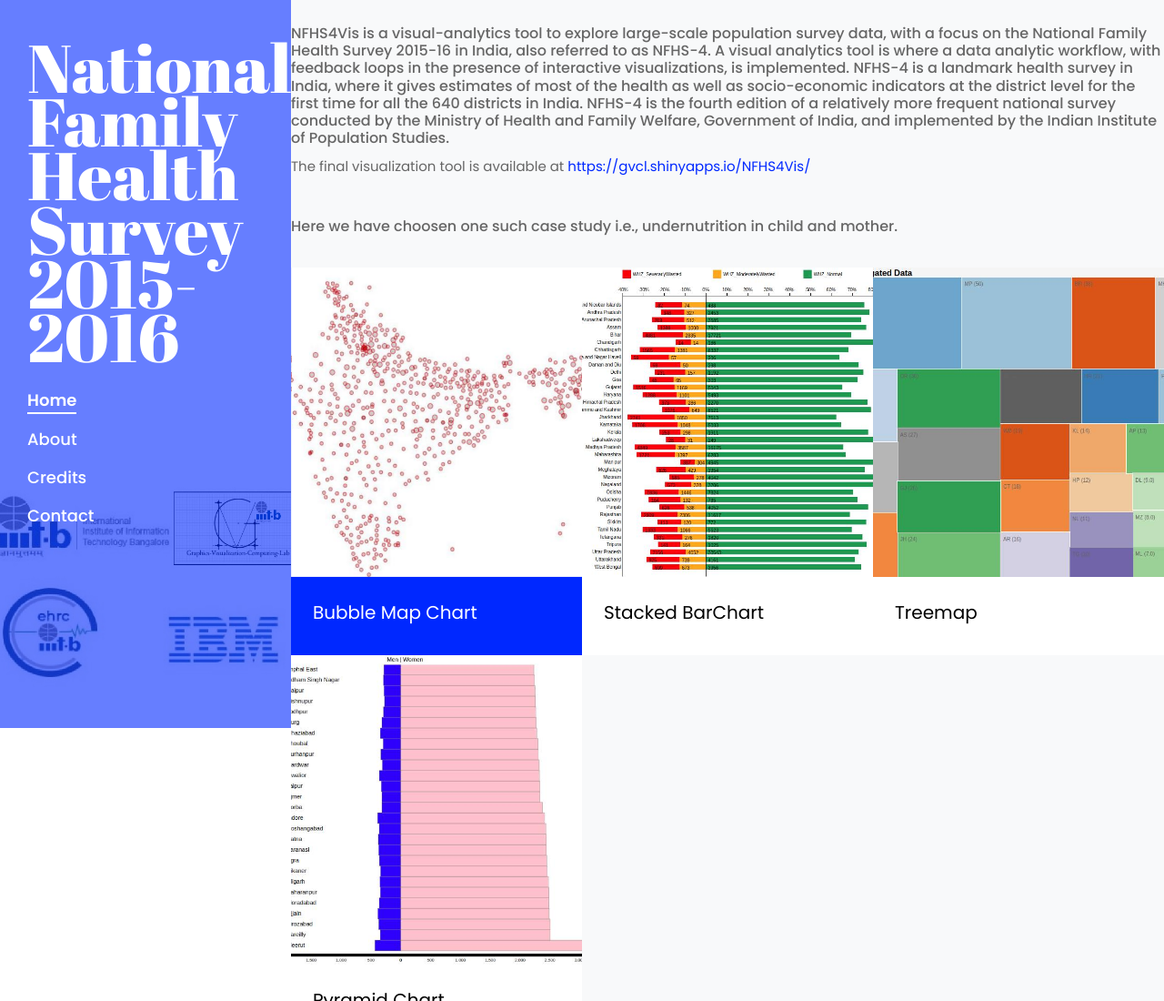
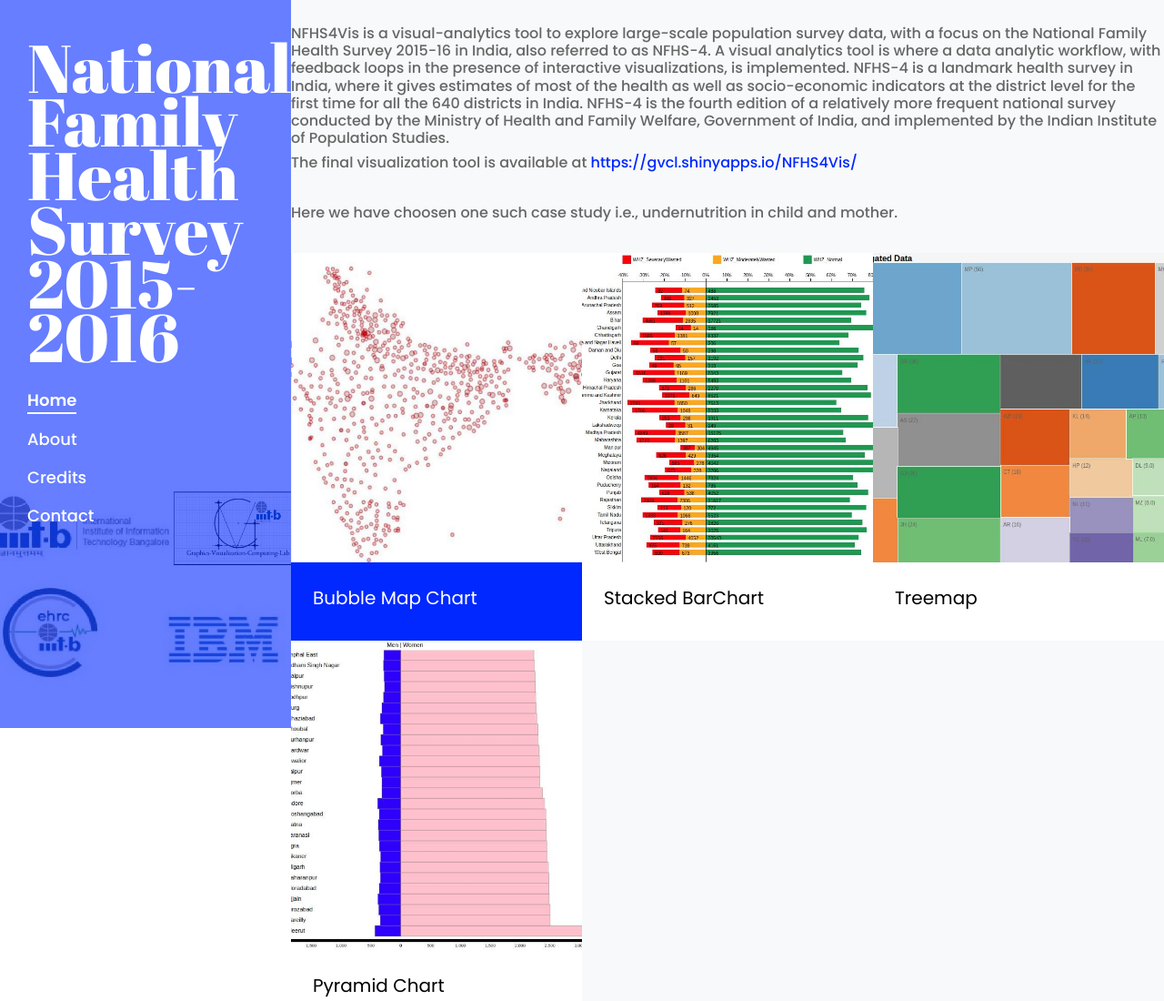
Before and after one commit to GVCL/NFHS4Vis, a plain HTML site: page index.html in a window 1280 px wide. Shown: the top 1100 px of the page at 91% size. Drawn offline with Linux system fonts and the light colour scheme.

Commit message:
Add files via upload

```diff
--- a/index.html
+++ b/index.html
@@ -51,7 +51,7 @@
 			<!-- <center><h3>State/District Level Aggregated data Analysis of child malnutrition in Indian Scenario</h3></center> -->
 			<h6>NFHS4Vis is a visual-analytics tool to explore large-scale population survey data, with a focus on the National Family Health Survey 2015-16 in India, also referred to as NFHS-4. A visual analytics tool is where a data analytic workflow, with feedback loops in the presence of interactive visualizations, is implemented. NFHS-4 is a landmark health survey in India, where it gives estimates of most of the health as well as socio-economic indicators at the district level for the first time for all the 640 districts in India. NFHS-4 is the fourth edition of a relatively more frequent national survey conducted by the Ministry of Health and Family Welfare, Government of India, and implemented by the Indian Institute of Population Studies.</h6>
 
-			<p>The final visualization tool is available at <a href="https://gvcl.shinyapps.io/NFHS4Vis/">https://gvcl.shinyapps.io/NFHS4Vis/</a></p>
+			<h6>The final visualization tool is available at <a href="https://gvcl.shinyapps.io/NFHS4Vis/">https://gvcl.shinyapps.io/NFHS4Vis/</a></h6>
 			</br>
 			<h6>Here we have choosen one such case study i.e., undernutrition in child and mother.</h6>
 			<br>
```
